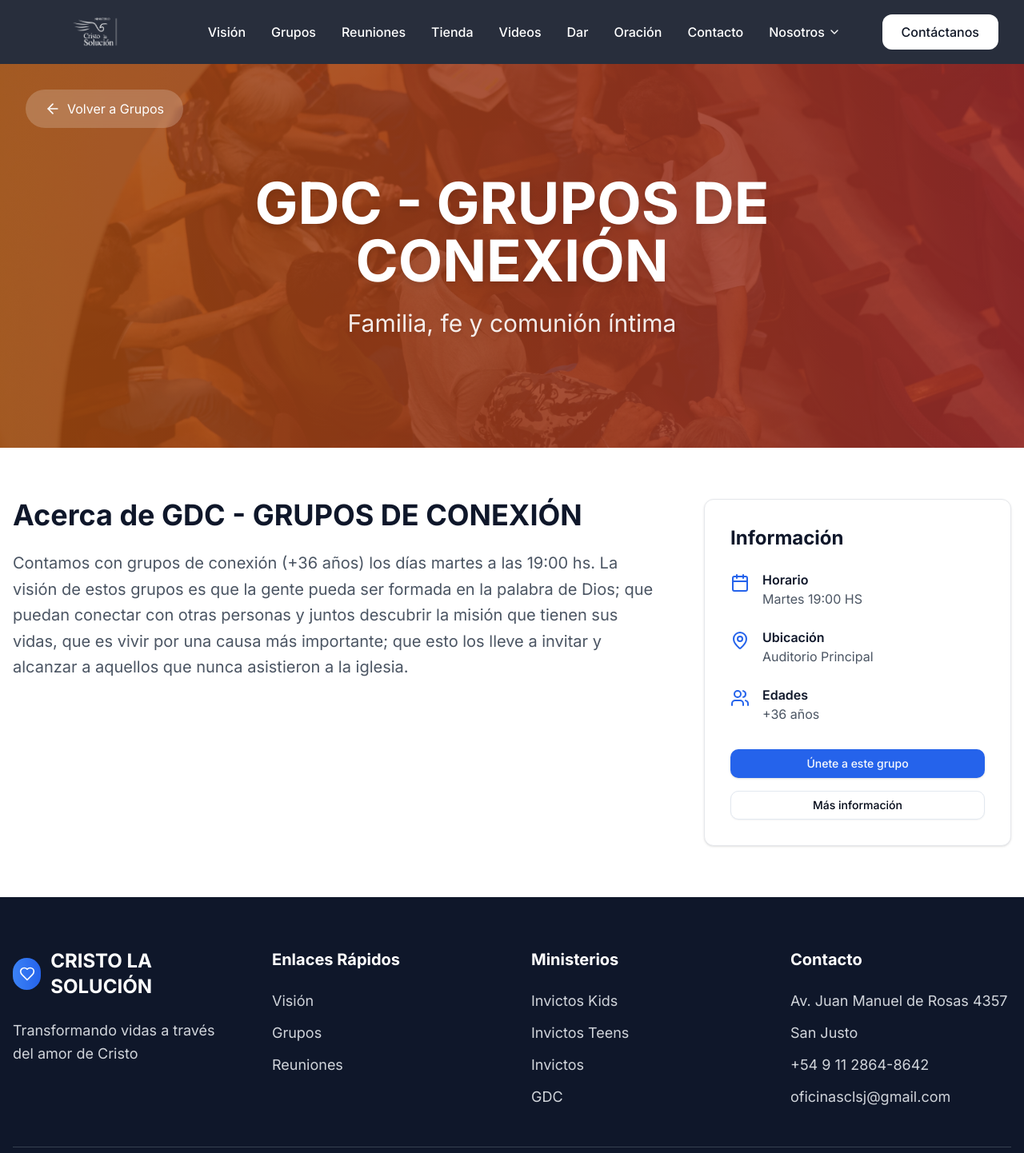
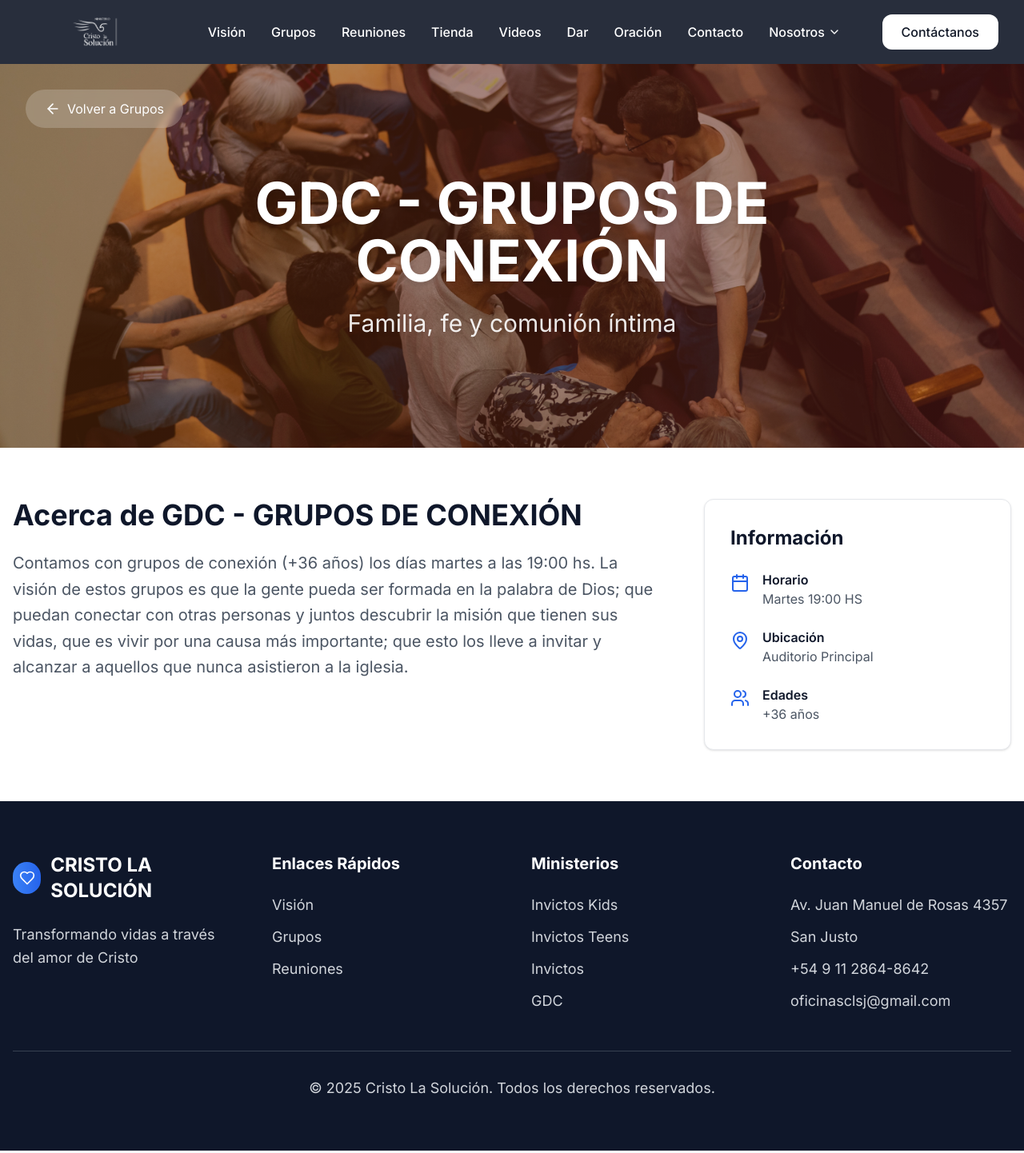
Before and after one commit to juanpo12/cristo-la-solucion, a Next.js app: page /grupos/gdc in a window 1280 px wide. Shown: the top 1442 px of the page at 80% size. Built offline with nearby package versions, Linux system fonts and the light colour scheme.

Commit message:
style(groups): reduce opacity of gradient and remove unused buttons
Adjust gradient opacity for better visibility and clean up UI by removing unused action buttons

```diff
--- a/app/grupos/[slug]/page.tsx
+++ b/app/grupos/[slug]/page.tsx
@@ -105,7 +105,7 @@ export default async function GroupPage({ params }: { params: { slug: string } }
       {/* Header con imagen de fondo */}
       <div className="relative h-[60vh] overflow-hidden">
         <Image src={group.image || "/placeholder.svg"} alt={group.name} fill className="object-cover" priority />
-        <div className={`absolute inset-0 bg-gradient-to-r ${group.color} opacity-80`} />
+        <div className={`absolute inset-0 bg-gradient-to-r ${group.color} opacity-30`} />
         <div className="absolute inset-0 bg-black/30" />
 
         <div className="absolute inset-0 flex items-center justify-center text-white">
@@ -199,12 +199,6 @@ export default async function GroupPage({ params }: { params: { slug: string } }
                   </div>
                 </div>
 
-                <div className="mt-8 space-y-4">
-                  <Button className="w-full church-button-primary">Únete a este grupo</Button>
-                  <Button variant="outline" className="w-full">
-                    Más información
-                  </Button>
-                </div>
               </CardContent>
             </Card>
           </div>
```
